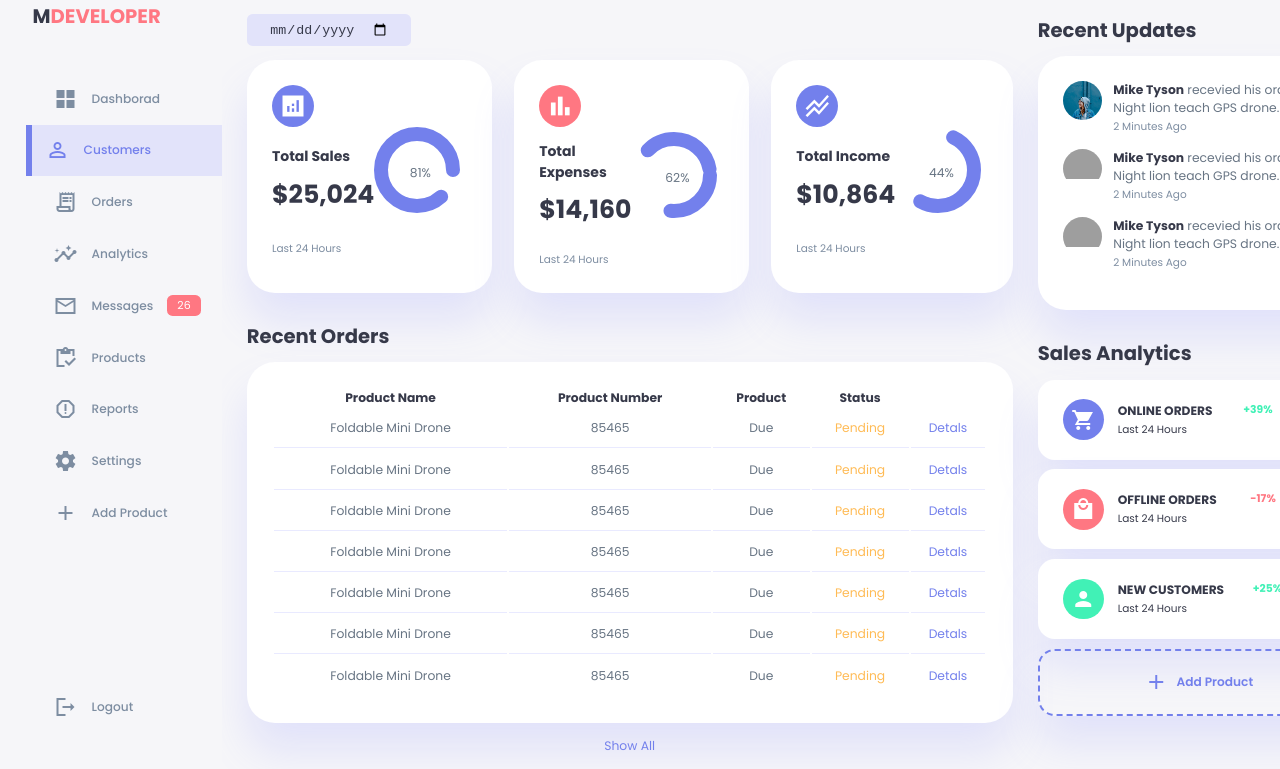
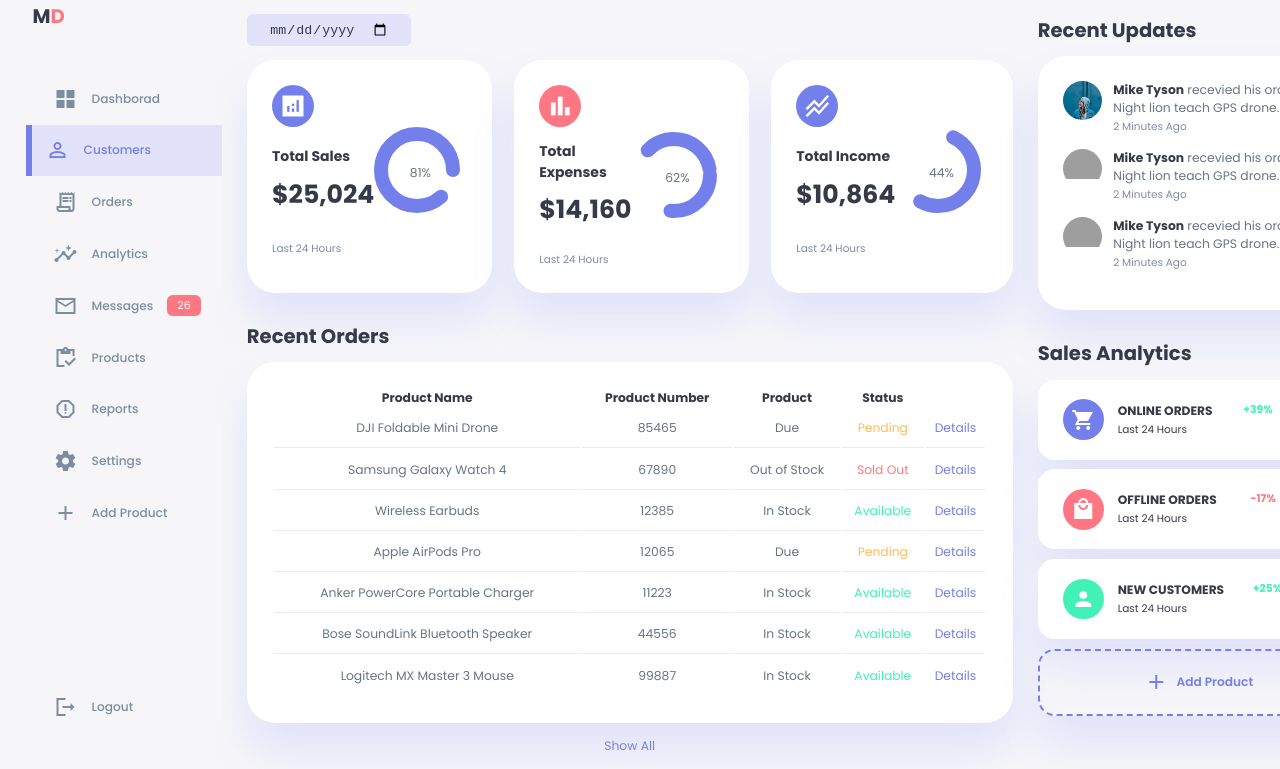
Before and after one commit to Ychen463/webdev-responsive-dashboard, a plain HTML site: page index.html in a window 1280 px wide. Shown: the part 58-827 px from the top of the page. Drawn offline with Linux system fonts and the light colour scheme; grey boxes are pictures that could not be loaded.

Commit message:
fix index.html

```diff
--- a/index.html
+++ b/index.html
@@ -19,7 +19,7 @@
             <div class="top">
                 <div class="logo">
                     <img src="./images/logo.png" alt="logo">
-                    <h2>M<span class="danger">DEVELOPER</span></h2>
+                    <h2>M<span class="danger">D</span></h2>
                 </div>
                 <div class="close" id="close-btn">
                     <span class="material-icons-sharp">close</span>
@@ -164,59 +164,59 @@
                     </thead>
                     <tbody>
                         <tr>
-                            <td>Foldable Mini Drone</td>
+                            <td>DJI Foldable Mini Drone</td>
                             <td>85465</td>
                             <td>Due</td>
                             <td class="warning">Pending</td>
-                            <td class="primary">Detals</td>
+                            <td class="primary">Details</td>
                         </tr>
 
                         <tr>
-                            <td>Foldable Mini Drone</td>
-                            <td>85465</td>
-                            <td>Due</td>
-                            <td class="warning">Pending</td>
-                            <td class="primary">Detals</td>
+                            <td>Samsung Galaxy Watch 4</td>
+                            <td>67890</td>
+                            <td>Out of Stock</td>
+                            <td class="danger">Sold Out</td>
+                            <td class="primary">Details</td>
                         </tr>
 
                         <tr>
-                            <td>Foldable Mini Drone</td>
-                            <td>85465</td>
-                            <td>Due</td>
-                            <td class="warning">Pending</td>
-                            <td class="primary">Detals</td>
+                            <td>Wireless Earbuds</td>
+                            <td>12385</td>
+                            <td>In Stock</td>
+                            <td class="success">Available</td>
+                            <td class="primary">Details</td>
                         </tr>
 
                         <tr>
-                            <td>Foldable Mini Drone</td>
-                            <td>85465</td>
+                            <td>Apple AirPods Pro</td>
+                            <td>12065</td>
                             <td>Due</td>
                             <td class="warning">Pending</td>
-                            <td class="primary">Detals</td>
+                            <td class="primary">Details</td>
                         </tr>
 
                         <tr>
-                            <td>Foldable Mini Drone</td>
-                            <td>85465</td>
-                            <td>Due</td>
-                            <td class="warning">Pending</td>
-                            <td class="primary">Detals</td>
+                            <td>Anker PowerCore Portable Charger</td>
+                            <td>11223</td>
+                            <td>In Stock</td>
+                            <td class="success">Available</td>
+                            <td class="primary">Details</td>
                         </tr>
 
                         <tr>
-                            <td>Foldable Mini Drone</td>
-                            <td>85465</td>
-                            <td>Due</td>
-                            <td class="warning">Pending</td>
-                            <td class="primary">Detals</td>
+                            <td>Bose SoundLink Bluetooth Speaker</td>
+                            <td>44556</td>
+                            <td>In Stock</td>
+                            <td class="success">Available</td>
+                            <td class="primary">Details</td>
                         </tr>
 
                         <tr>
-                            <td>Foldable Mini Drone</td>
-                            <td>85465</td>
-                            <td>Due</td>
-                            <td class="warning">Pending</td>
-                            <td class="primary">Detals</td>
+                            <td>Logitech MX Master 3 Mouse</td>
+                            <td>99887</td>
+                            <td>In Stock</td>
+                            <td class="success">Available</td>
+                            <td class="primary">Details</td>
                         </tr>
                     </tbody>
                 </table>
```
